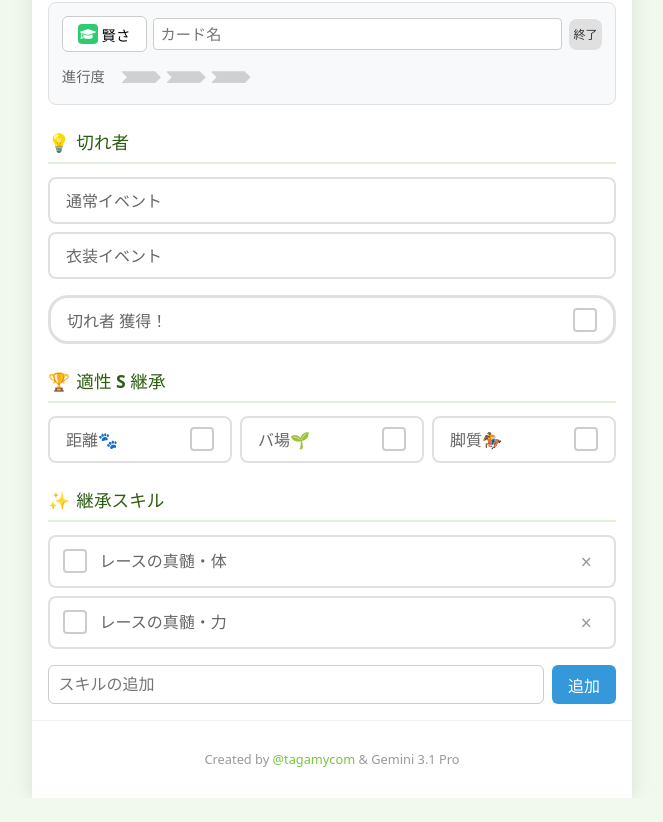
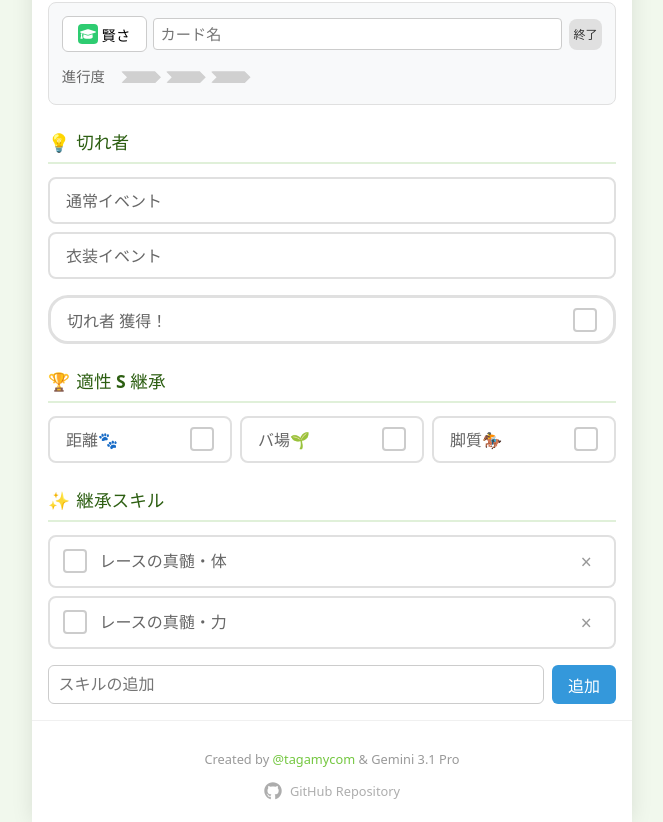
Before and after one commit to tagamy/uma-planner, a React (Vite) app: page / in a window 1280 px wide. Shown: the part 1482-2304 px from the top of the page, without its empty margins (308-971 px from the left). Before the commit the page ends 2280 px from the top, so only its background shows below. Built offline with nearby package versions, Linux system fonts and the light colour scheme.

Commit message:
feat: add GitHub link to footer

```diff
--- a/src/App.tsx
+++ b/src/App.tsx
@@ -1,5 +1,6 @@
 import { useGameState } from './hooks/useGameState';
 import { SupportCardItem } from './components/SupportCardItem';
+import { FaGithub } from 'react-icons/fa';
 import { StatusToggle } from './components/StatusToggle';
 import { SkillList } from './components/SkillList';
 import { BeyondDreamsSection } from './components/BeyondDreamsSection';
@@ -184,6 +185,17 @@ function App() {
 
       <footer className="app-footer">
         <p>Created by <a href="https://x.com/tagamycom" target="_blank" rel="noopener noreferrer">@tagamycom</a> & Gemini 3.1 Pro</p>
+        <div style={{ marginTop: '0.5rem' }}>
+          <a
+            href="https://github.com/tagamy/uma-planner"
+            target="_blank"
+            rel="noopener noreferrer"
+            style={{ color: 'inherit', textDecoration: 'none', display: 'inline-flex', alignItems: 'center', gap: '0.5rem', opacity: 0.8 }}
+          >
+            <FaGithub size={18} />
+            <span>GitHub Repository</span>
+          </a>
+        </div>
       </footer>
     </div>
   );
```
